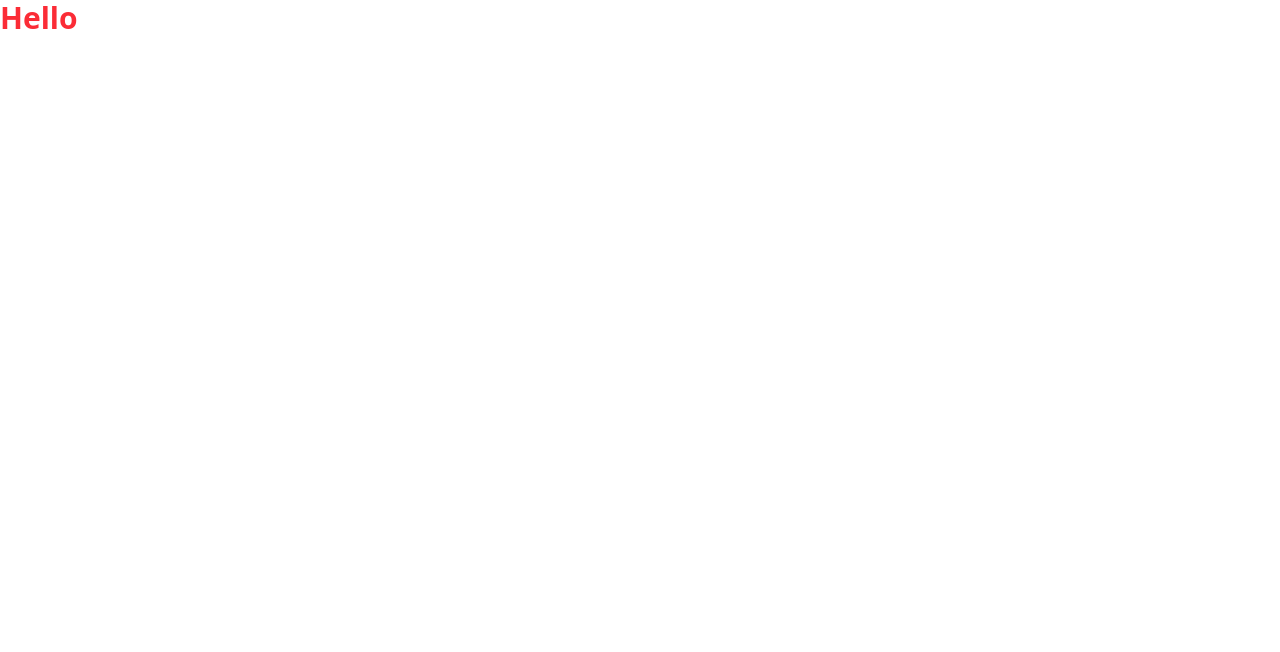
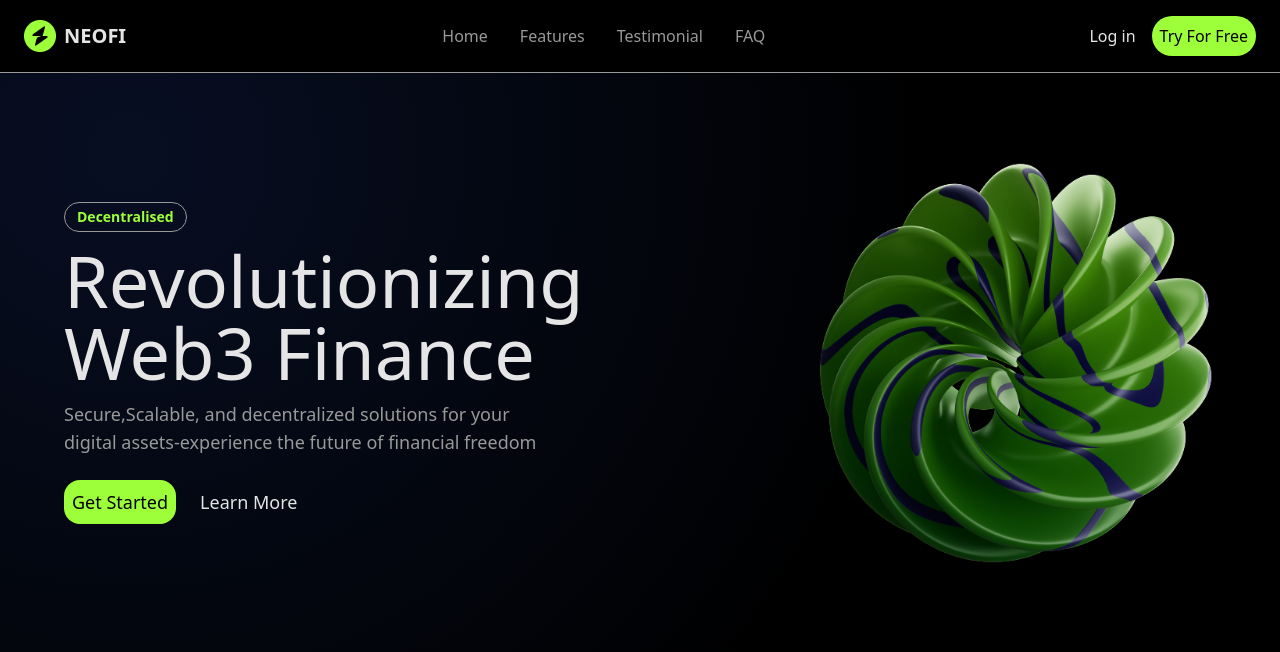
Before and after one commit to LupoNetn/blockchain-landing-page, a React (Vite) app: page / in a window 1280 px wide. Shown: the top 652 px of the page. Built offline with nearby package versions, Linux system fonts and the light colour scheme.

Commit message:
created navbar and hero section files and worked on them

```diff
--- a/package.json
+++ b/package.json
@@ -13,6 +13,7 @@
     "@tailwindcss/vite": "^4.1.11",
     "react": "^19.1.0",
     "react-dom": "^19.1.0",
+    "react-icons": "^5.5.0",
     "tailwindcss": "^4.1.11"
   },
   "devDependencies": {
--- a/src/App.jsx
+++ b/src/App.jsx
@@ -1,9 +1,12 @@
 import React from 'react'
+import Navbar from './components/Navbar'
+import Hero from './components/Hero'
 
 const App = () => {
   return (
-    <div className='text-red-500 text-3xl font-bold'>
-      Hello
+    <div className='bg-black'>
+     <Navbar />
+     <Hero />
     </div>
   )
 }
--- /dev/null
+++ b/src/components/Hero.jsx
@@ -0,0 +1,58 @@
+import React from "react";
+import HeroImg from "../assets/hero-img.png";
+
+const Hero = () => {
+  return (
+    <>
+      <section
+        id="home"
+        className="bg-black text-white p-10 min-h-screen relative"
+      >
+        {/* Radial gradient background for large screens */}
+        <div
+          className="hidden md:block absolute inset-0 w-full h-full pointer-events-none z-0"
+          style={{
+            background:
+              "radial-gradient(circle at 10% 10%, #1e3a8a40 0%, #000000f2 60%)",
+            opacity: 1,
+          }}
+        />
+        <div className="relative z-10 container mx-auto px-6">
+          <div className="flex flex-col md:flex-row items-center justify-between space-y-6 md:space-y-0">
+            <div className="md:max-w-[500px] w-full">
+              <div className="flex justify-center md:justify-start">
+                <div className="text-green flex items-center border border-gray rounded-2xl px-3 py-1">
+                  <span className="font-bold text-sm">Decentralised</span>
+                </div>
+              </div>
+              <h1 className="text-4xl max-mb:text-3xl md:text-7xl md:text-left text-center font-medium mt-3 mb-3">
+                Revolutionizing Web3 Finance
+              </h1>
+              <p className="text-lg md:text-lg text-gray text-center md:text-left max-mb:text-[0.87rem]">
+                Secure,Scalable, and decentralized solutions for your digital
+                assets-experience the future of financial freedom
+              </p>
+              <div className="flex flex-col md:flex-row justify-center mt-6 md:space-x-4 space-y-2 md:space-y-0 md:justify-start">
+                <button className="bg-green p-2 text-black cursor-pointer rounded-2xl w-full md:w-auto text-base md:text-lg">
+                  Get Started
+                </button>
+                <button className="text-white rounded text-left p-2 cursor-pointer w-full md:w-auto text-base md:text-lg">
+                  Learn More
+                </button>
+              </div>
+            </div>
+            <div className="flex justify-center items-center md:max-w-[400px] w-full">
+              <img
+                src={HeroImg}
+                alt=""
+                className="w-[300px] h-[300px] md:w-[500px] md:h-[500px] object-contain"
+              />
+            </div>
+          </div>
+        </div>
+      </section>
+    </>
+  );
+};
+
+export default Hero;
--- /dev/null
+++ b/src/components/Navbar.jsx
@@ -0,0 +1,101 @@
+import React, { useState } from "react";
+import { FiMenu, FiX } from "react-icons/fi";
+import Logo from "../assets/neofi-logo.png";
+
+const Navbar = () => {
+  const [isMobileMenuOpen, setIsMobileMenuOpen] = useState(false);
+  return (
+    <nav className="border-b border-gray sticky top-0 z-50 bg-black backdrop-blur-2xl">
+      <div className="container mx-auto px-6 flex items-center justify-between py-4">
+        <div className="flex items-center space-x-2">
+          <img src={Logo} alt="Logo" />
+          <p className="text-white font-bold text-xl">NEOFI</p>
+        </div>
+
+        {/* MOBILE NAV */}
+        <div className="relative md:hidden">
+          <button
+            className="cursor-pointer"
+            onClick={() => setIsMobileMenuOpen(!isMobileMenuOpen)}
+          >
+            {isMobileMenuOpen ? (
+              <FiX size={24} className="text-white" />
+            ) : (
+              <FiMenu size={24} className="text-white" />
+            )}
+          </button>
+          {isMobileMenuOpen && (
+            <div className="absolute top-10 right-0 bg-black shadow-lg rounded-lg p-4 w-60">
+              <ul className="flex flex-col space-y-2">
+                <li>
+                  <a href="#home" className="text-gray p-2">
+                    Home
+                  </a>
+                </li>
+                <li>
+                  <a href="#about" className="text-gray p-2">
+                    Features
+                  </a>
+                </li>
+                <li>
+                  <a href="#services" className="text-gray p-2">
+                    Testimonial
+                  </a>
+                </li>
+                <li>
+                  <a href="#contact" className="text-gray p-2">
+                    FAQ
+                  </a>
+                </li>
+              </ul>
+              <div className="flex flex-col space-y-2">
+                <button className="text-white rounded text-left p-2  cursor-pointer">
+                  Log in
+                </button>
+                <button className="bg-green p-2 text-black cursor-pointer rounded-2xl text-left">
+                  Try For Free
+                </button>
+              </div>
+            </div>
+          )}
+        </div>
+
+        {/* DESKTOP NAV */}
+        <div className="hidden md:block">
+          <ul className="flex flex-row space-x-4">
+            <li>
+              <a href="#home" className="text-gray p-2">
+                Home
+              </a>
+            </li>
+            <li>
+              <a href="#about" className="text-gray p-2">
+                Features
+              </a>
+            </li>
+            <li>
+              <a href="#services" className="text-gray p-2">
+                Testimonial
+              </a>
+            </li>
+            <li>
+              <a href="#contact" className="text-gray p-2">
+                FAQ
+              </a>
+            </li>
+          </ul>
+        </div>
+        <div className="md:flex flex-row space-x-2 hidden">
+          <button className="text-white rounded text-left p-2  cursor-pointer">
+            Log in
+          </button>
+          <button className="bg-green text-black cursor-pointer rounded-[30px] text-left p-2">
+            Try For Free
+          </button>
+        </div>
+      </div>
+    </nav>
+  );
+};
+
+export default Navbar;
--- a/src/index.css
+++ b/src/index.css
@@ -1 +1,11 @@
 @import "tailwindcss";
+
+@theme {
+  --color-black: #000000;
+  --color-gray: #999999;
+  --color-white: #E5E5E5;
+  --color-green: #9DFF3A;
+
+  --breakpoint-mb: 375px;
+
+}
```
Also changed, not shown: 1 other file (tests, documents, lock files or other folders).
